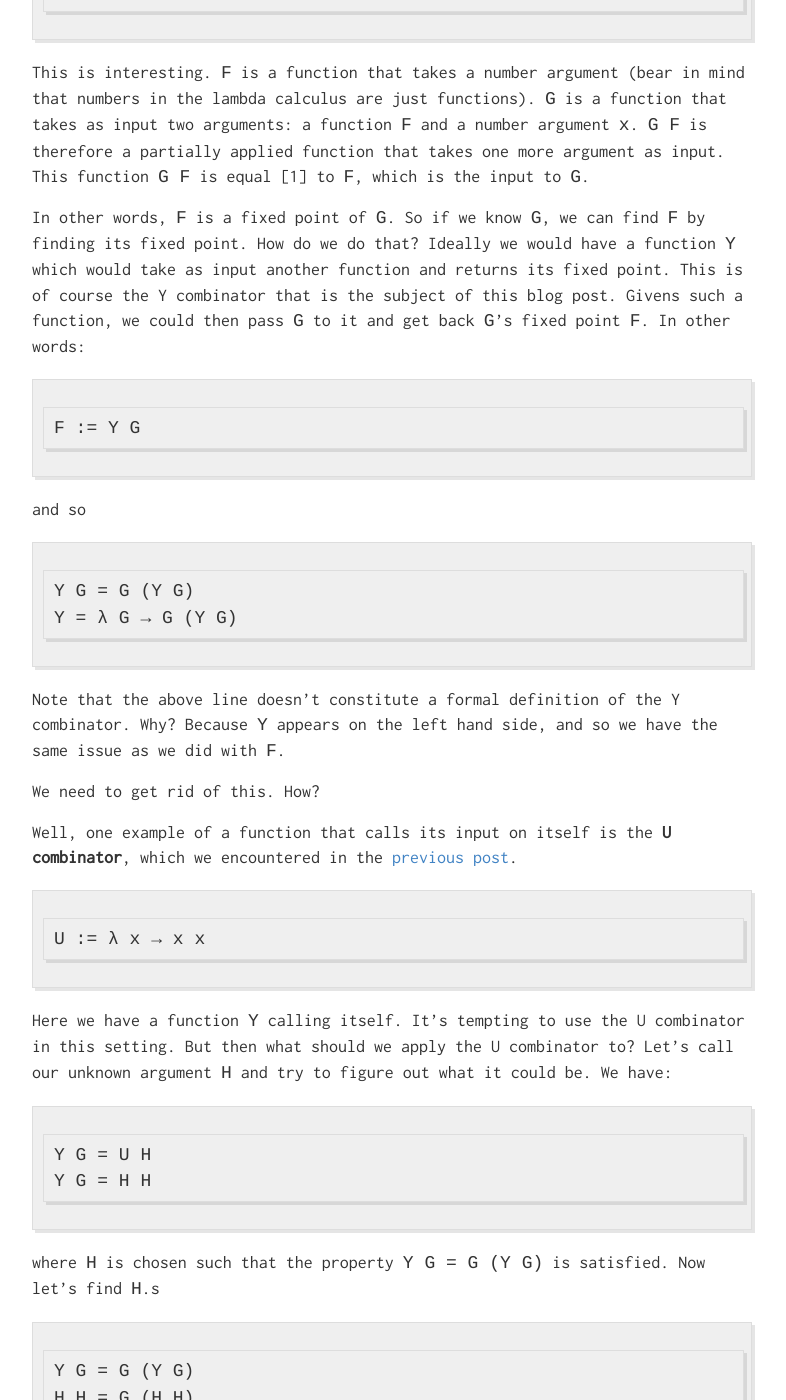
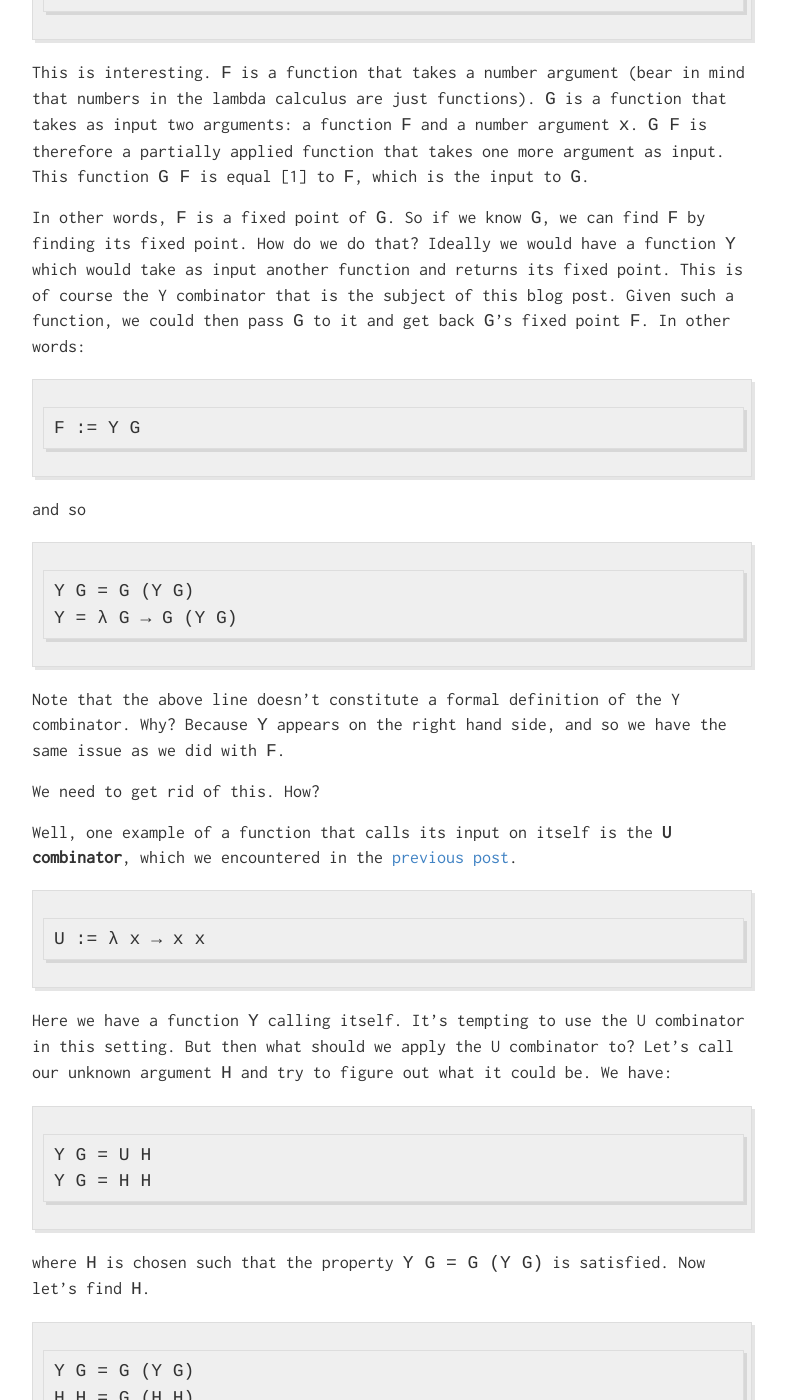
Before and after one commit to ajnirp/ajnirp.github.io, a Jekyll site: the page built from _posts/2015-12-7-Y-Combinator-Derivation.md, in a window 1280 px wide and 1400 px high, scrolled down 2120 px. Shown: the whole window, without its empty margins (248-1034 px from the left). Built offline with Jekyll 4.4.1, drawn with Linux system fonts in a browser that asks for light colours; Markdown is read by kramdown in place of the engine named in the settings.

Commit message:
fix errors

```diff
--- a/_posts/2015-12-7-Y-Combinator-Derivation.md
+++ b/_posts/2015-12-7-Y-Combinator-Derivation.md
@@ -54,7 +54,7 @@ Now, back to our end result:
 
 This is interesting. `F` is a function that takes a number argument (bear in mind that numbers in the lambda calculus are just functions). `G` is a function that takes as input two arguments: a function `F` and a number argument `x`. `G F` is therefore a partially applied function that takes one more argument as input. This function `G F` is equal [1] to `F`, which is the input to `G`.
 
-In other words, `F` is a fixed point of `G`. So if we know `G`, we can find `F` by finding its fixed point. How do we do that? Ideally we would have a function `Y` which would take as input another function and returns its fixed point. This is of course the Y combinator that is the subject of this blog post. Givens such a function, we could then pass `G` to it and get back `G`'s fixed point `F`. In other words:
+In other words, `F` is a fixed point of `G`. So if we know `G`, we can find `F` by finding its fixed point. How do we do that? Ideally we would have a function `Y` which would take as input another function and returns its fixed point. This is of course the Y combinator that is the subject of this blog post. Given such a function, we could then pass `G` to it and get back `G`'s fixed point `F`. In other words:
 
     F := Y G
 
@@ -63,7 +63,7 @@ and so
     Y G = G (Y G)
     Y = λ G → G (Y G)
 
-Note that the above line doesn't constitute a formal definition of the Y combinator. Why? Because `Y` appears on the left hand side, and so we have the same issue as we did with `F`.
+Note that the above line doesn't constitute a formal definition of the Y combinator. Why? Because `Y` appears on the right hand side, and so we have the same issue as we did with `F`.
 
 We need to get rid of this. How?
 
@@ -76,7 +76,7 @@ Here we have a function `Y` calling itself. It's tempting to use the U combinato
     Y G = U H
     Y G = H H
 
-where `H` is chosen such that the property `Y G = G (Y G)` is satisfied. Now let's find `H`.s
+where `H` is chosen such that the property `Y G = G (Y G)` is satisfied. Now let's find `H`.
 
     Y G = G (Y G)
     H H = G (H H)
```
